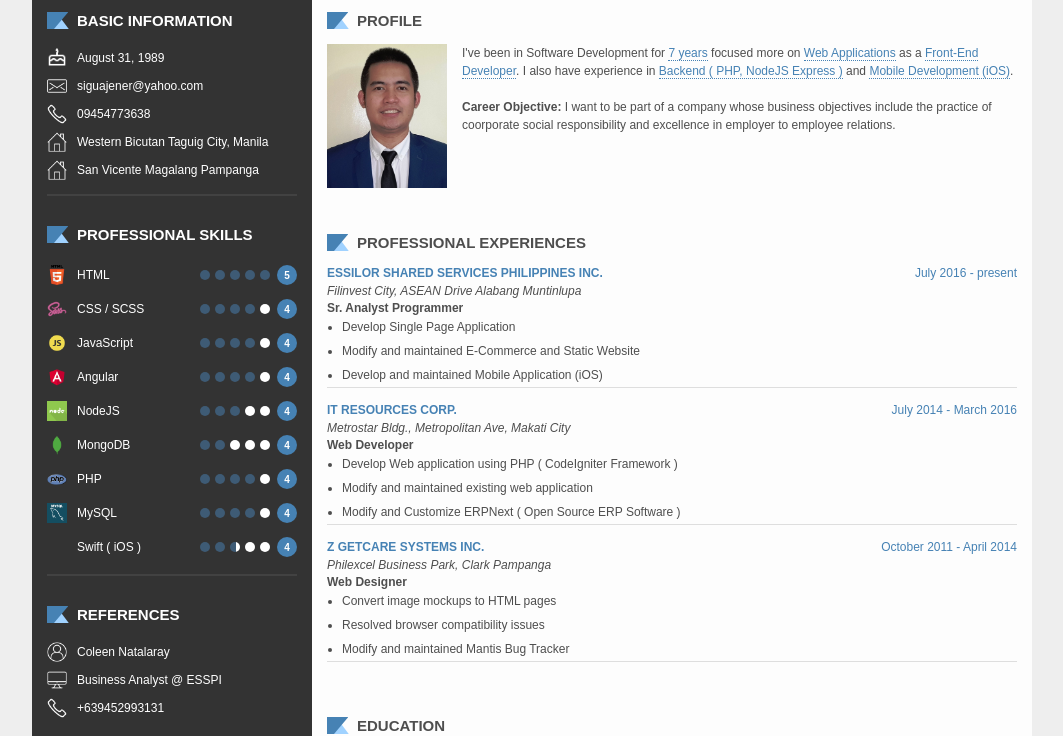
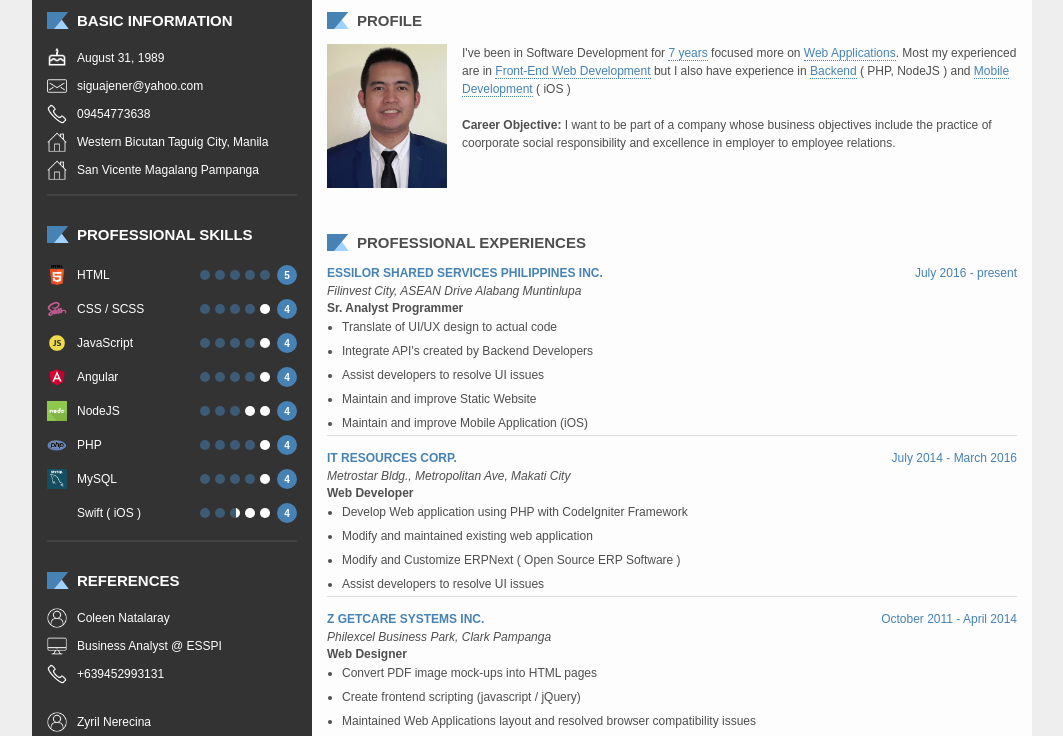
Before and after one commit to js0831/jsresume, a website: page index.html in a window 1280 px wide. Shown: the part 83-819 px from the top of the page, without its empty margins (108-1171 px from the left). Drawn offline with Linux system fonts and the light colour scheme.

Commit message:
update profile

```diff
--- a/index.html
+++ b/index.html
@@ -130,7 +130,7 @@
                                 <div class="rate__score">4</div>
                             </div>
                         </li>
-                        <li class="mongo">
+                        <!-- <li class="mongo">
                             MongoDB
                             <div class="rate">
                                 <span class="rate__star rate__star--active"></span>
@@ -141,7 +141,7 @@
 
                                 <div class="rate__score">4</div>
                             </div>
-                        </li>
+                        </li> -->
                         <li class="php">
                             PHP
                             <div class="rate">
@@ -242,8 +242,9 @@
                         <img src="./images/photo.jpg" alt="">
                     </div>
                     <div class="profile__description">
-                        I've been in Software Development for <strong>7 years</strong> focused more on <strong>Web Applications</strong> as a <strong>Front-End Developer</strong>.
-                        I also have experience in <strong>Backend ( PHP, NodeJS Express )</strong> and <strong>Mobile Development (iOS)</strong>.
+                        I've been in Software Development for <strong>7 years</strong> focused more on <strong>Web Applications</strong>.
+                        Most my experienced are in <strong>Front-End Web  Development</strong> but I also have experience in
+                        <strong>Backend</strong> ( PHP, NodeJS ) and <strong>Mobile Development</strong> ( iOS )
 
                         <br><br>
 
@@ -271,9 +272,11 @@
                     </h5>
 
                     <ol class="experience__responsibility">
-                        <li>Develop Single Page Application</li>
-                        <li>Modify and maintained E-Commerce and Static Website</li>
-                        <li>Develop and maintained Mobile Application (iOS)</li>
+                        <li>Translate of UI/UX design to actual code</li>
+                        <li>Integrate API's created by Backend Developers</li>
+                        <li>Assist developers to resolve UI issues</li>
+                        <li>Maintain and improve Static Website</li>
+                        <li>Maintain and improve Mobile Application (iOS)</li>
                     </ol>
                 </div>
 
@@ -291,9 +294,10 @@
                     </h5>
 
                     <ol class="experience__responsibility">
-                        <li>Develop Web application using PHP ( CodeIgniter Framework ) </li>
+                        <li>Develop Web application using PHP with CodeIgniter Framework</li>
                         <li>Modify and maintained existing web application</li>
                         <li>Modify and Customize ERPNext ( Open Source ERP Software )</li>
+                        <li>Assist developers to resolve UI issues</li>
                     </ol>
                 </div>
 
@@ -311,9 +315,11 @@
                     </h5>
 
                     <ol class="experience__responsibility">
-                        <li>Convert image mockups to HTML pages</li>
-                        <li>Resolved browser compatibility issues</li>
+                        <li>Convert PDF image mock-ups into HTML pages</li>
+                        <li>Create frontend scripting (javascript / jQuery)</li>
+                        <li>Maintained Web Applications layout and resolved browser compatibility issues</li>
                         <li>Modify and maintained Mantis Bug Tracker</li>
+                        <li>Assist developers to resolve UI issues</li>
                     </ol>
 
                 </div>
```
